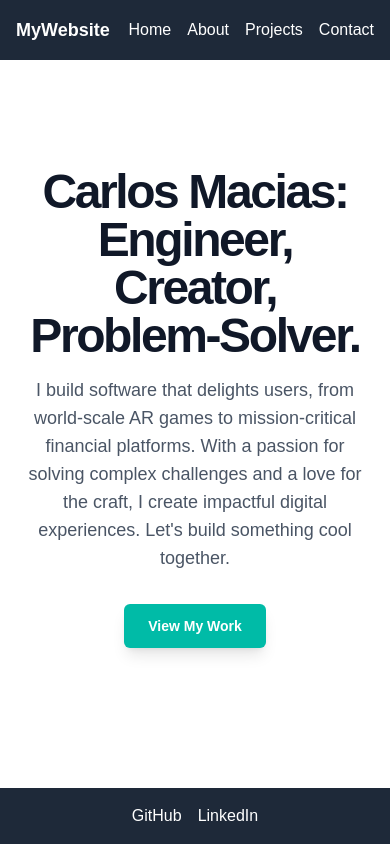
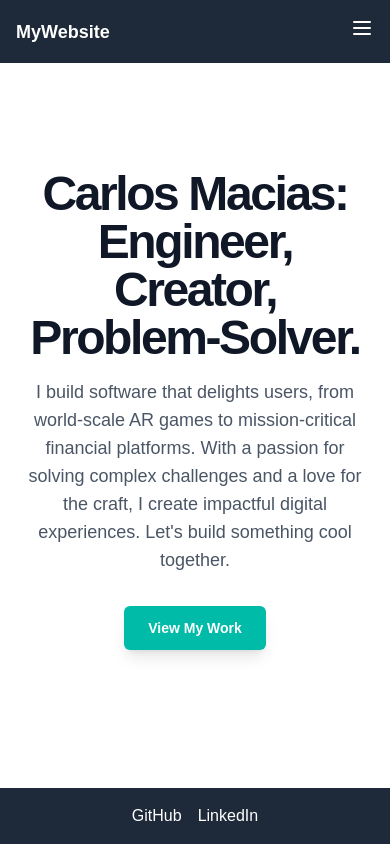
Before and after one commit to cmaciasv/PersonalWebsite, a Next.js app in the folder apps/web/: page / in a window 390 px wide. Built offline with nearby package versions, Linux system fonts and the light colour scheme.

Commit message:
add data structure for project

```diff
--- a/apps/web/src/components/layout/Header.tsx
+++ b/apps/web/src/components/layout/Header.tsx
@@ -1,22 +1,62 @@
+"use client";
+
 import Link from 'next/link';
+import { useState } from 'react';
 
 export default function Header() {
+  const [isMenuOpen, setIsMenuOpen] = useState(false);
+
   return (
     <header className="bg-gray-800 text-white p-4">
       <nav className="container mx-auto flex justify-between items-center">
         <div className="text-lg font-bold">MyWebsite</div>
-        <ul className="flex space-x-4">
+        <div className="md:hidden">
+          <button
+            onClick={() => setIsMenuOpen(!isMenuOpen)}
+            className="text-white focus:outline-none"
+            aria-label="Toggle navigation"
+          >
+            <svg
+              className="w-6 h-6"
+              fill="none"
+              stroke="currentColor"
+              viewBox="0 0 24 24"
+              xmlns="http://www.w3.org/2000/svg"
+            >
+              {isMenuOpen ? (
+                <path
+                  strokeLinecap="round"
+                  strokeLinejoin="round"
+                  strokeWidth="2"
+                  d="M6 18L18 6M6 6l12 12"
+                ></path>
+              ) : (
+                <path
+                  strokeLinecap="round"
+                  strokeLinejoin="round"
+                  strokeWidth="2"
+                  d="M4 6h16M4 12h16M4 18h16"
+                ></path>
+              )}
+            </svg>
+          </button>
+        </div>
+        <ul
+          className={`${
+            isMenuOpen ? 'block' : 'hidden'
+          } md:flex absolute md:relative top-16 md:top-auto left-0 md:left-auto w-full md:w-auto bg-gray-800 md:bg-transparent flex flex-col md:flex-row space-y-4 md:space-y-0 md:space-x-4 p-4 md:p-0`}
+        >
           <li>
-            <Link href="/" className="hover:text-gray-300">Home</Link>
+            <Link href="/" className="hover:text-gray-300" onClick={() => setIsMenuOpen(false)}>Home</Link>
           </li>
           <li>
-            <Link href="/about" className="hover:text-gray-300">About</Link>
+            <Link href="/about" className="hover:text-gray-300" onClick={() => setIsMenuOpen(false)}>About</Link>
           </li>
           <li>
-            <Link href="/projects" className="hover:text-gray-300">Projects</Link>
+            <Link href="/projects" className="hover:text-gray-300" onClick={() => setIsMenuOpen(false)}>Projects</Link>
           </li>
           <li>
-            <Link href="/contact" className="hover:text-gray-300">Contact</Link>
+            <Link href="/contact" className="hover:text-gray-300" onClick={() => setIsMenuOpen(false)}>Contact</Link>
           </li>
         </ul>
       </nav>
--- /dev/null
+++ b/apps/web/src/lib/data.ts
@@ -0,0 +1,20 @@
+import { Project } from "../../../../packages/shared/src/types/project";
+
+export const projects: Project[] = [
+  {
+    id: "1",
+    title: "Project One",
+    short_description: "A short description of project one.",
+    case_study_content: "This is a detailed case study of project one.",
+    image_url: "/images/projects/project-one.png",
+    live_demo_url: "https://example.com/project-one-demo",
+  },
+  {
+    id: "2",
+    title: "Project Two",
+    short_description: "A short description of project two.",
+    case_study_content: "This is a detailed case study of project two.",
+    image_url: "/images/projects/project-two.png",
+    live_demo_url: "https://example.com/project-two-demo",
+  },
+];
--- /dev/null
+++ b/packages/shared/src/types/project.ts
@@ -0,0 +1,8 @@
+export interface Project {
+  id: string;
+  title: string;
+  short_description: string;
+  case_study_content: string;
+  image_url: string;
+  live_demo_url?: string;
+}
```
Also changed, not shown: 2 other files (tests, documents, lock files or other folders).
